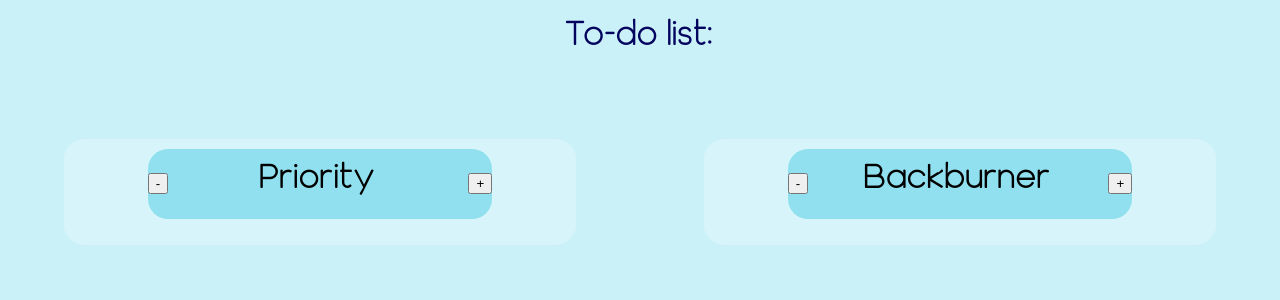
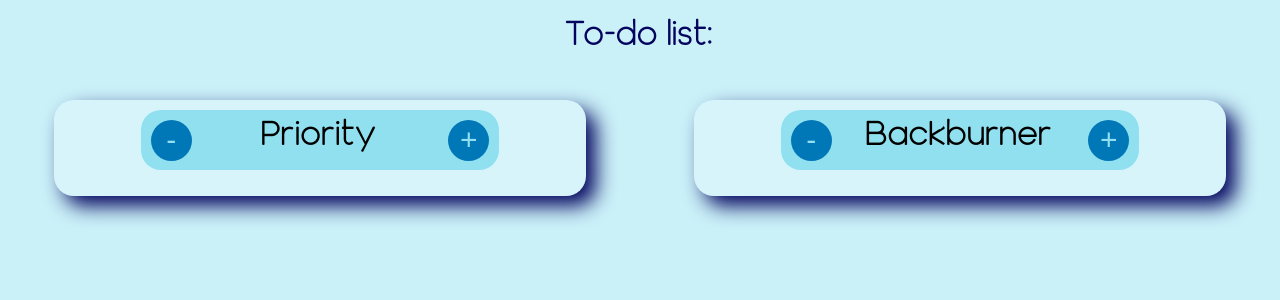
Before and after one commit to NathanBluetornado/TodoList, a React (Create React App) app: page / in a window 1280 px wide. Shown: the top 300 px of the page. Built offline with nearby package versions, Linux system fonts and the light colour scheme.

Commit message:
Style list buttons

```diff
--- a/src/App.css
+++ b/src/App.css
@@ -54,6 +54,10 @@ body, html{
     background-color: var(--primaryLightBlue);
 }
 
-main{
-    display: flex;
+@media (min-width: 1250px) {
+    main{
+        display: flex;
+        justify-content: space-around;
+        align-items: flex-start;
+    }
 }
--- a/src/styles/Checkbox.css
+++ b/src/styles/Checkbox.css
@@ -2,7 +2,6 @@
     display: inline-block;
     height: 35px;
     width: 35px;
-    background: var(--primaryLightBlue);
     border: 4px var(--primaryDarkBlue) solid;
     margin-right: 4px;
     border-radius: 50%;
--- a/src/styles/TodoList.css
+++ b/src/styles/TodoList.css
@@ -7,7 +7,7 @@
 
     width: 70%;
 
-    max-height: 70px;
+    max-height: 60px;
     border-radius: 20px;
     margin: 0 auto;
     padding: 0;
@@ -22,11 +22,24 @@
 .list{
     background-color: var(--tertiaryLightBlue);
     align-items: center;
-    width: 40%;
+    min-width: 40%;
     border-radius: 20px;
-    margin: 5%;
+    margin: 2% 4%;
     padding: 10px;
+    filter: drop-shadow(10px 10px 10px var(--primaryDarkBlue));
 
     font-family: adolfine;
-    font-style: bold;
 }
+
+.list button {
+    display: inline-block;
+    min-height: 41px;
+    min-width: 41px;
+    border: none;
+    margin: 10px;
+    border-radius: 50%;
+
+    font-size: 30px;
+    color: var(--secondaryLightBlue);
+    background-color: var(--secondaryDarkBlue);
+}
```
Also changed, not shown: src/assets/fonts/Adolfine Bold.otf (deleted).
